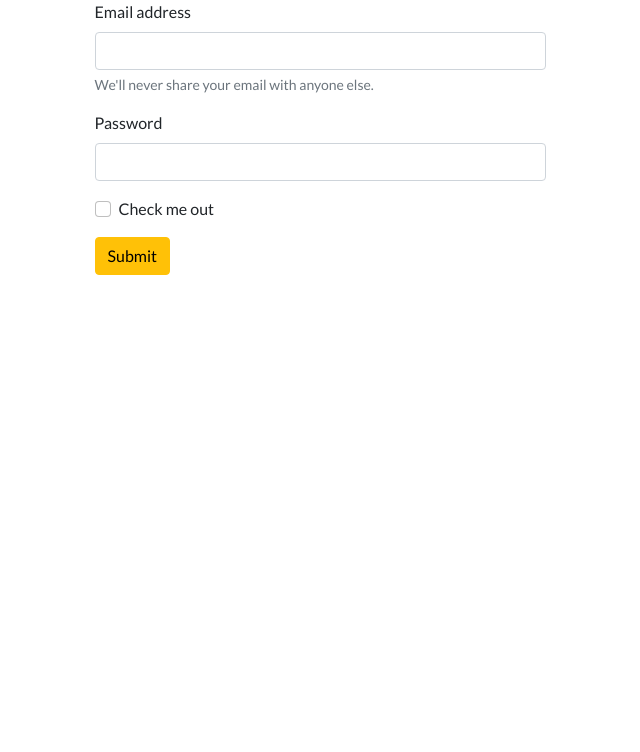
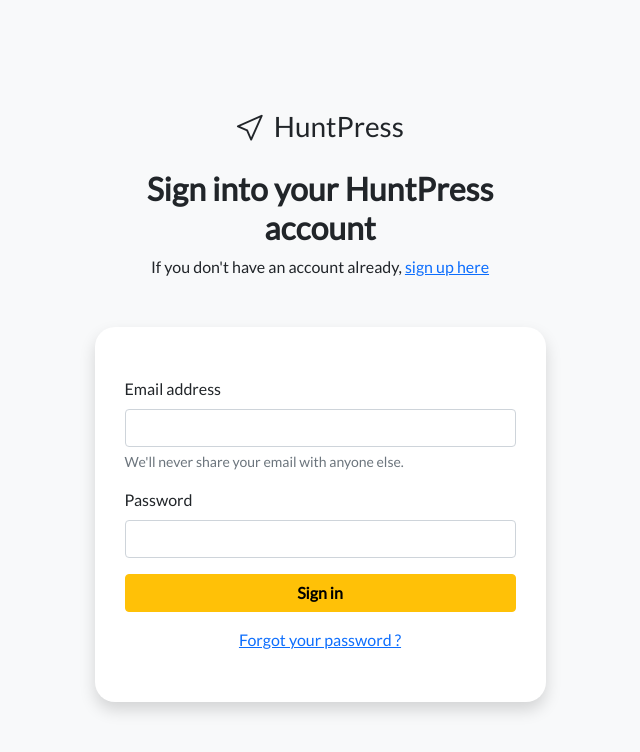
Before and after one commit to zulbil/strapi-react-app, a React (Create React App) app in the folder frontend/: page /login in a window 1280 px wide. Shown: the top 752 px of the page, without its empty margins (320-960 px from the left). Built offline with nearby package versions, Linux system fonts and the light colour scheme.

Commit message:
refactor ui for login and register page

```diff
--- a/frontend/src/App.scss
+++ b/frontend/src/App.scss
@@ -23,3 +23,18 @@ body {
   font-family: 'Lato', sans-serif;
   font-size: 16px;
 }
+
+.container-login-form {
+  height: 100vh;
+  background-color: $grey-base-color;
+  display: flex;
+  justify-content: center;
+  align-content: center;
+  flex-direction: column;
+
+  form {
+    background: white;
+    padding: 50px 30px;
+    border-radius: 20px;
+  }
+}
--- a/frontend/src/components/LoginForm/index.js
+++ b/frontend/src/components/LoginForm/index.js
@@ -1,9 +1,10 @@
 import React from 'react'
+import { Link } from 'react-router-dom'
 import './style.scss'
 
 const LoginForm = () => {
     return (
-        <form>
+        <form className="shadow">
             <div className="mb-3">
                 <label for="exampleInputEmail1" className="form-label">Email address</label>
                 <input type="email" className="form-control" id="exampleInputEmail1" aria-describedby="emailHelp" />
@@ -13,11 +14,12 @@ const LoginForm = () => {
                 <label for="exampleInputPassword1" className="form-label">Password</label>
                 <input type="password" className="form-control" id="exampleInputPassword1" />
             </div>
-            <div class="mb-3 form-check">
-                <input type="checkbox" class="form-check-input" id="exampleCheck1" />
-                <label className="form-check-label" for="exampleCheck1">Check me out</label>
+            <div className="d-grid gap-2">
+                <button type="submit" className="btn btn-block btn-warning fw-bold">Sign in</button>
             </div>
-            <button type="submit" className="btn btn-block btn-warning">Submit</button>
+            <div className="text-center mt-3">
+                <Link to='/'> Forgot your password ? </Link>
+            </div>
         </form>
     )
 }
--- a/frontend/src/components/RegisterForm/index.js
+++ b/frontend/src/components/RegisterForm/index.js
@@ -1,8 +1,10 @@
 import React from 'react'
+import { Link } from 'react-router-dom'
 
 const RegisterForm = () => {
     return (
-        <form>
+        <>
+            <form className="shadow">
                 <div className="mb-3">
                     <label for="exampleInputEmail1" className="form-label">Email address</label>
                     <input type="email" className="form-control" id="exampleInputEmail1" aria-describedby="emailHelp" />
@@ -16,12 +18,14 @@ const RegisterForm = () => {
                     <label for="exampleInputPassword1" className="form-label">Confirm Password</label>
                     <input type="password" className="form-control" id="exampleInputPassword1" />
                 </div>
-            <div class="mb-3 form-check">
-                <input type="checkbox" class="form-check-input" id="exampleCheck1" />
-                <label className="form-check-label" for="exampleCheck1">Check me out</label>
+                <div className="d-grid gap-2">
+                    <button type="submit" className="btn btn-block btn-warning fw-bold">Sign up for free </button>
                 </div>
-            <button type="submit" className="btn btn-block btn-warning">Submit</button>
             </form>
+            <div className="text-center mt-3">
+                <p>Already have an account ? <Link to='/login'> Sign in now </Link></p>
+            </div>
+        </>
     )
 }
 
--- a/frontend/src/pages/LoginPage.js
+++ b/frontend/src/pages/LoginPage.js
@@ -1,13 +1,20 @@
 import React from 'react'
 import LoginForm from '../components/LoginForm'
+import { Link } from 'react-router-dom'
 
 function LoginPage() {
     return (
         <main>
-            <div className="container-login-form">
+            <div className="container-login-form bg-light">
                 <div className="container">
                     <div className="row justify-content-center">
                         <div className="col-lg-5">
+                            <div className="h1 text-center mb-4">
+                                <span class="logo"><i class="bi bi-cursor icon-logo"></i> <span>HuntPress</span></span>
+                            </div>
+
+                            <div className="text-center h2 fw-bold">Sign into your HuntPress account</div>
+                            <p className="text-center text-small mb-5">If you don't have an account already, <Link to='/register'>sign up here</Link></p>
                             <LoginForm />
                         </div>
                     </div>
--- a/frontend/src/pages/RegisterPage.js
+++ b/frontend/src/pages/RegisterPage.js
@@ -4,10 +4,16 @@ import RegisterForm from '../components/RegisterForm'
 function RegisterPage() {
     return (
         <main>
-            <div className="container-login-form">
+            <div className="container-login-form bg-light">
                 <div className="container">
                     <div className="row justify-content-center">
                         <div className="col-lg-5">
+                        <div className="h1 text-center mb-4">
+                                <span class="logo"><i class="bi bi-cursor icon-logo"></i> <span>HuntPress</span></span>
+                            </div>
+
+                            <div className="text-center h2 fw-bold">Get started with HuntPress today 🎊</div>
+                            <p className="text-center text-small mb-5">We're trusted by thousands of PR agencies & companies all over the world like Universal Music Group, Instacart, and Facebook.</p>
                             <RegisterForm />
                         </div>
                     </div>
```
Lines whose indentation alone changed are shown as unchanged.
